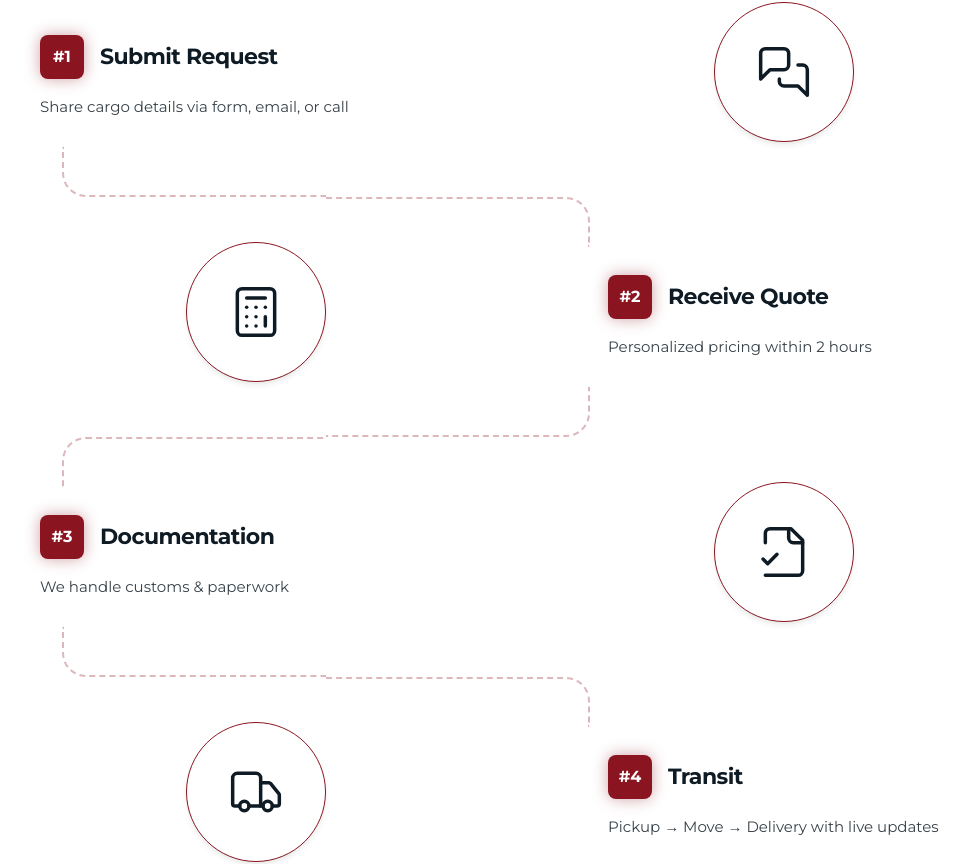
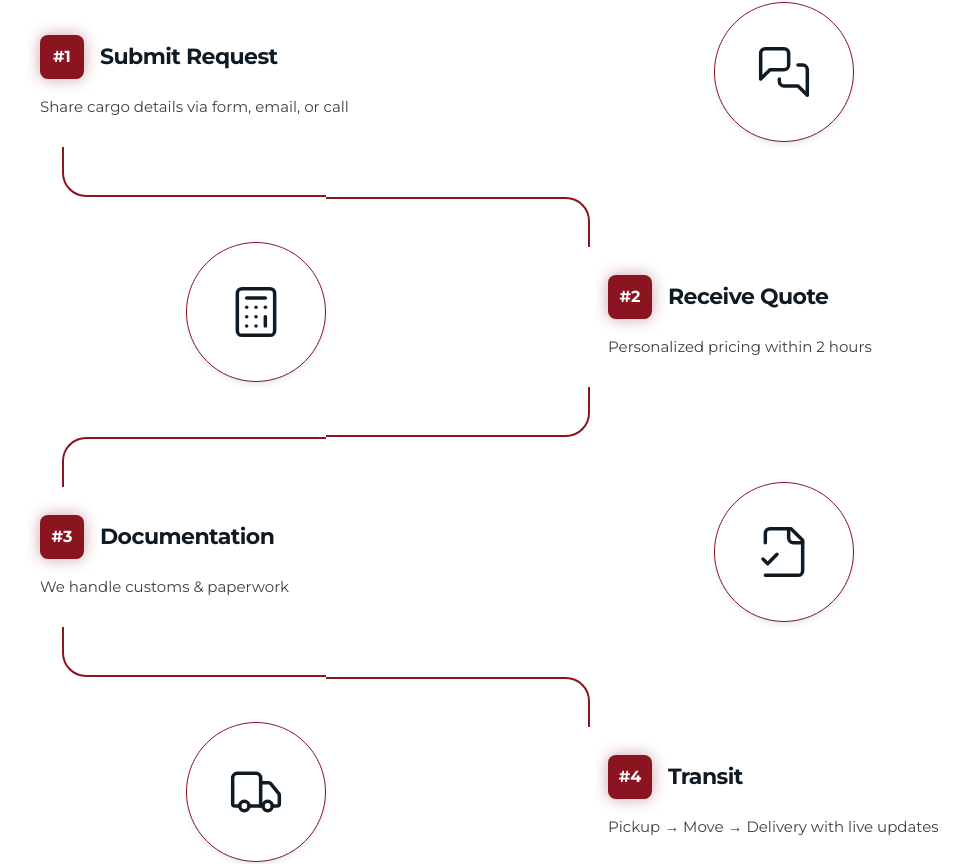
Before and after one commit to Tatul11/cio-logistics-web, a Next.js app: page /en in a window 1280 px wide. Shown: the part 5900-6764 px from the top of the page, without its empty margins (120-1089 px from the left). Built offline with nearby package versions, Linux system fonts and the light colour scheme.

Commit message:
Fix UI Bug: Correct active scroll CSS selector hierarchy to re-enable solid scroll animations for S-curves

```diff
--- a/src/components/ProcessTimeline/ProcessTimeline.module.css
+++ b/src/components/ProcessTimeline/ProcessTimeline.module.css
@@ -149,19 +149,19 @@
 }
 
 /* Active Connector States */
-.sCurve.activeConnector .curveTop {
+.activeConnector .sCurve .curveTop {
   border-left: 2px solid #8A1521;
   border-bottom: 2px solid #8A1521;
 }
-.sCurve.activeConnector .curveBottom {
+.activeConnector .sCurve .curveBottom {
   border-right: 2px solid #8A1521;
   border-top: 2px solid #8A1521;
 }
-.zCurve.activeConnector .curveTop {
+.activeConnector .zCurve .curveTop {
   border-right: 2px solid #8A1521;
   border-bottom: 2px solid #8A1521;
 }
-.zCurve.activeConnector .curveBottom {
+.activeConnector .zCurve .curveBottom {
   border-left: 2px solid #8A1521;
   border-top: 2px solid #8A1521;
 }
```
